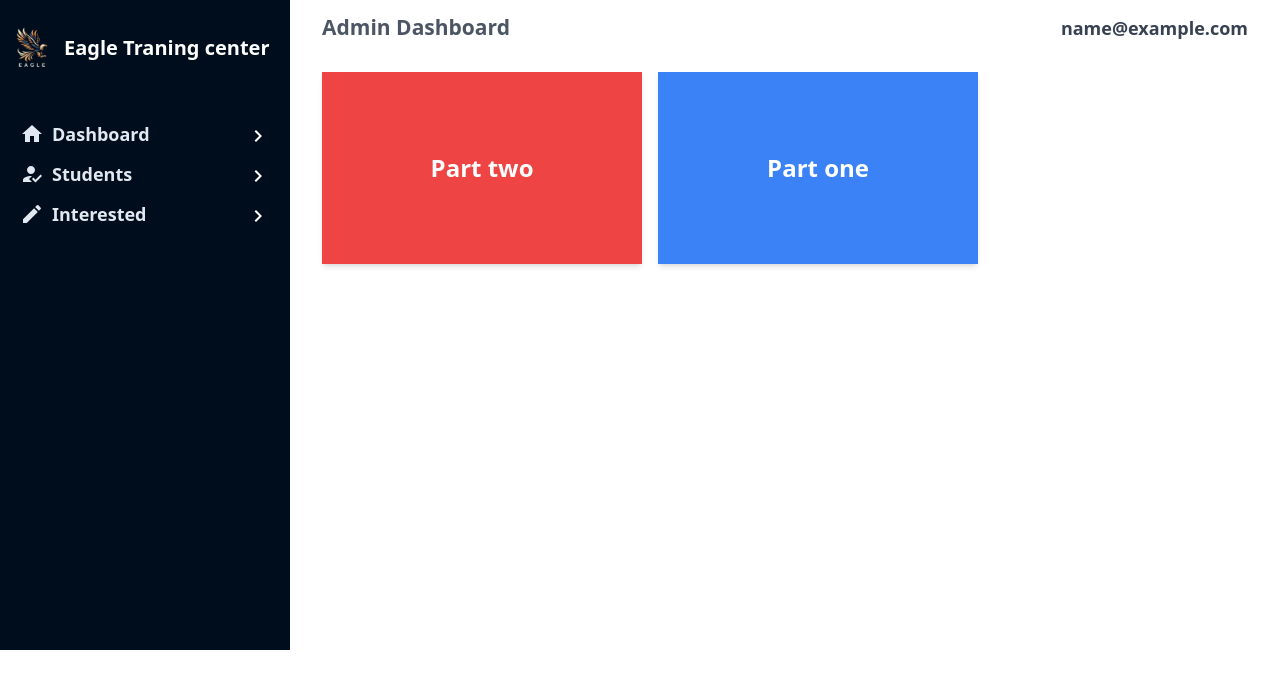
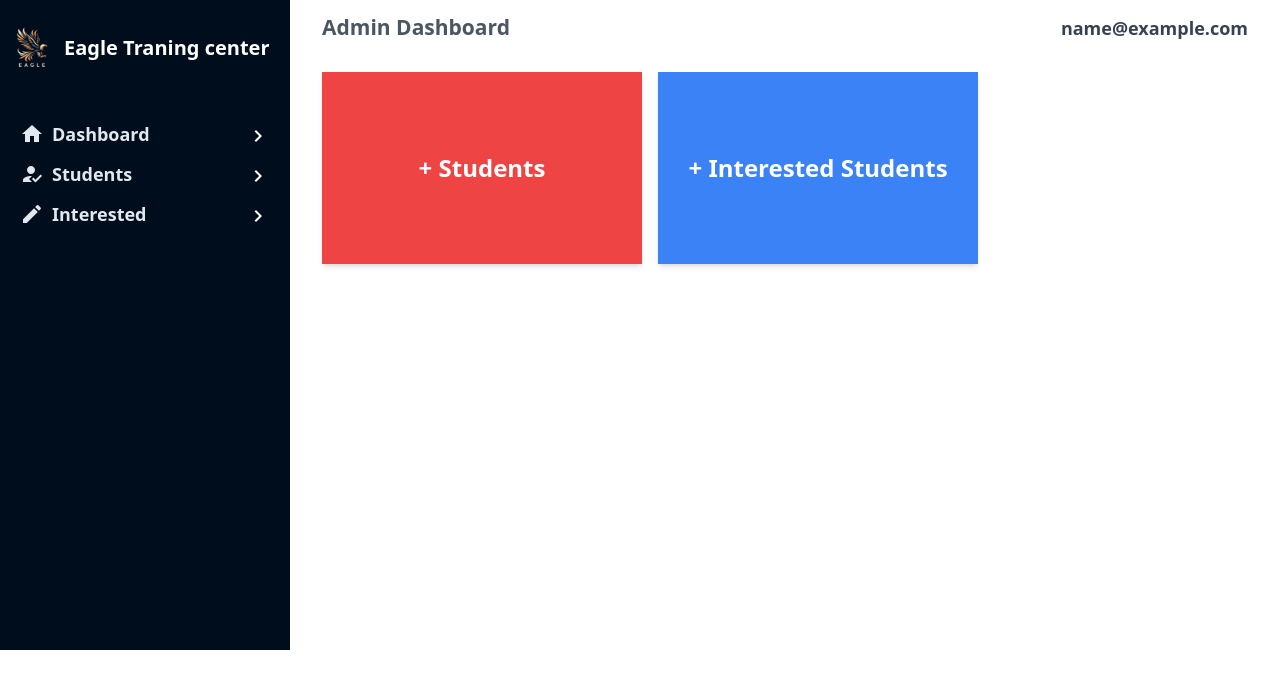
Before and after one commit to mihret1/abacus-courses, a React (Vite) app in the folder AdminDashboard/: page / in a window 1280 px wide. Shown: the top 688 px of the page. Built offline with nearby package versions, Linux system fonts and the light colour scheme; no server answers; sample sign-in values are in the browser's storage.

Commit message:
display total no of students and interested persons

```diff
--- a/AdminDashboard/src/pages/home.jsx
+++ b/AdminDashboard/src/pages/home.jsx
@@ -8,7 +8,9 @@
 // import CreateIcon from '@mui/icons-material/Create';
 // import KeyboardArrowRightOutlinedIcon from '@mui/icons-material/KeyboardArrowRightOutlined';
 
+import { useEffect, useState } from "react";
 import CommenPart from "../components/CommenPart";
+import axios from "axios";
 
 // function Home() {
 //   return (
@@ -56,13 +58,41 @@ import CommenPart from "../components/CommenPart";
 // export default Home
 
 const Home=()=>{
+  const [interested,setInterested]=useState(null)
+  const [students,setStudents]=useState(null)
+
+  useEffect(()=>{
+    const getStudents=async()=>{
+      try{
+        const {data}=await axios.get('http://localhost:1000/student')
+        setStudents(data)
+      }catch(error){console.log(error)}
+
+    }
+
+    const getInterested=async()=>{
+      try{
+        const {data}=await axios.get('http://localhost:1000/interested')
+        setInterested(data)
+      }catch(error){console.log(error)}
+
+    }
+
+    getStudents()
+    getInterested()
+  },[students,interested])
   return(
     <>
       <CommenPart >
           <div className='px-8 py-4 max-md:px-1'>
               <div className='bg-white flex max-sm:flex-col gap-4 py-3'>
-                 <div className='  bg-red-500 h-48 w-80  shadow-md flex justify-center items-center text-2xl font-semibold text-white'>Part two</div>
-                 <div className='bg-blue-500 h-48 w-80 shadow-md flex justify-center items-center text-2xl font-semibold text-white'>Part one</div>
+                 <div className=' text-lg bg-red-500 h-48 w-80  shadow-md flex flex-col justify-center items-center font-semibold text-white'>
+
+                    <p className="text-center text-2xl">{students?.length} + Students</p>
+                </div>
+                 <div className='bg-blue-500 h-48 w-80 shadow-md flex flex-col justify-center items-center text-2xl font-semibold text-white'>
+                 <p className="text-center text-2xl">{interested?.length} + Interested Students</p>
+                 </div>
                </div>
           </div>
       </CommenPart>
--- a/AdminDashboard/src/pages/interested.jsx
+++ b/AdminDashboard/src/pages/interested.jsx
@@ -119,7 +119,7 @@ function Interested () {
             <TableHead>
                 <TableRow >
                    <TableCell sx={{ fontSize:'17px' }}>
-
+                       Total={students.length}
                     </TableCell>
                     <TableCell sx={{ fontSize:'17px' }}>
                        FullName
--- a/AdminDashboard/src/pages/students.jsx
+++ b/AdminDashboard/src/pages/students.jsx
@@ -80,7 +80,7 @@ function Student () {
            <Table>
              <TableHead>
                 <TableRow>
-                 <TableCell  sx={{ fontSize:'17px' }}></TableCell>
+                 <TableCell  sx={{ fontSize:'17px' }}> Total={students.length}</TableCell>
                   <TableCell  sx={{ fontSize:'17px' }}>Name</TableCell>
                   <TableCell sx={{ fontSize:'17px' }}>Phone</TableCell>
                   <TableCell sx={{ fontSize:'17px' }}>Account Type</TableCell>
@@ -102,7 +102,7 @@ function Student () {
                       <TableCell>
                        <button onClick={()=>togglePopup(item.reciept)}> <img src={item.reciept} className='w-8 h-7 rounded-lg'/></button>
                         {isOpen&& selectedImage &&  (
-                            <div className="fixed top-0 left-0 w-full overflow-y-scroll h-full flex items-center justify-center bg-gray-800 bg-opacity-50">
+                            <div className="fixed top-0 left-0 w-full overflow-scroll  h-full flex items-center justify-center bg-gray-800 bg-opacity-50">
                             <div className="bg-white p-6 rounded-lg shadow-lg px-[5%] mx-20 overflow-y-scroll">
                                 <img src={selectedImage} />
                                 <button
```
